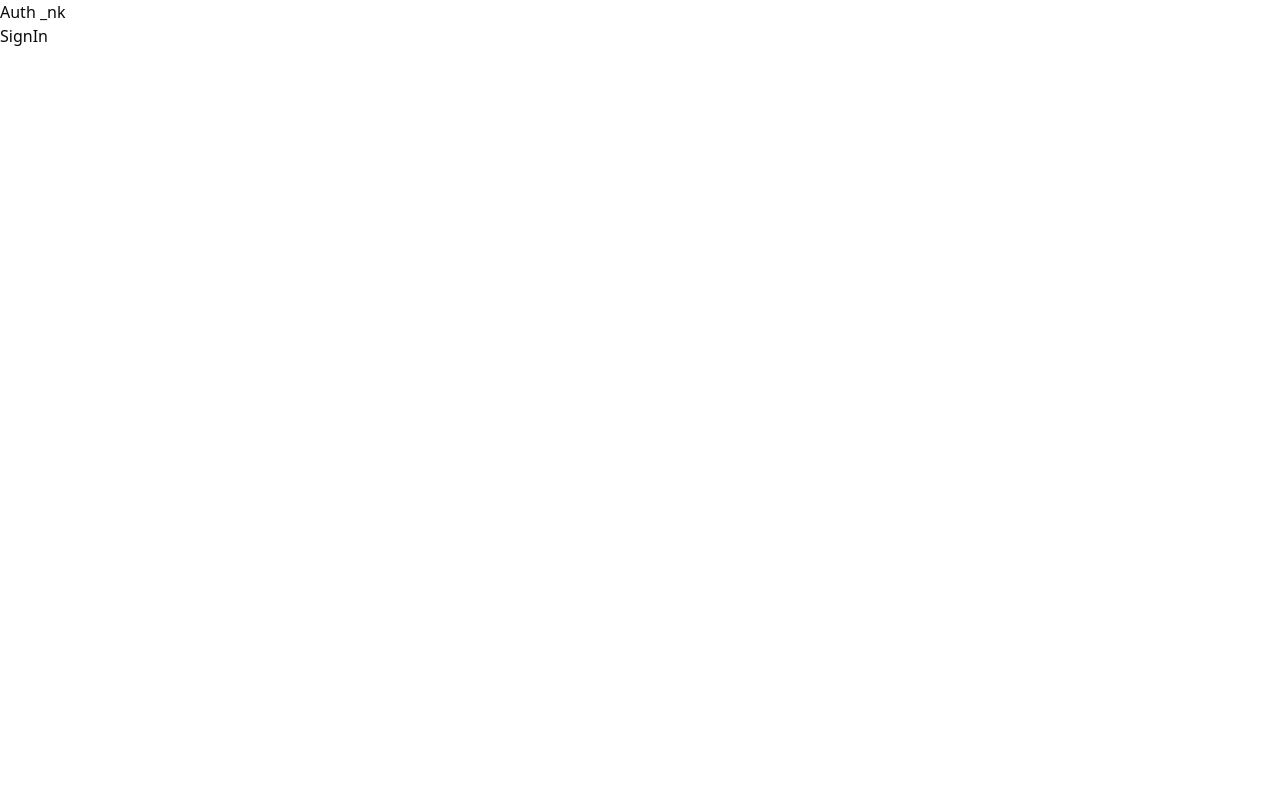
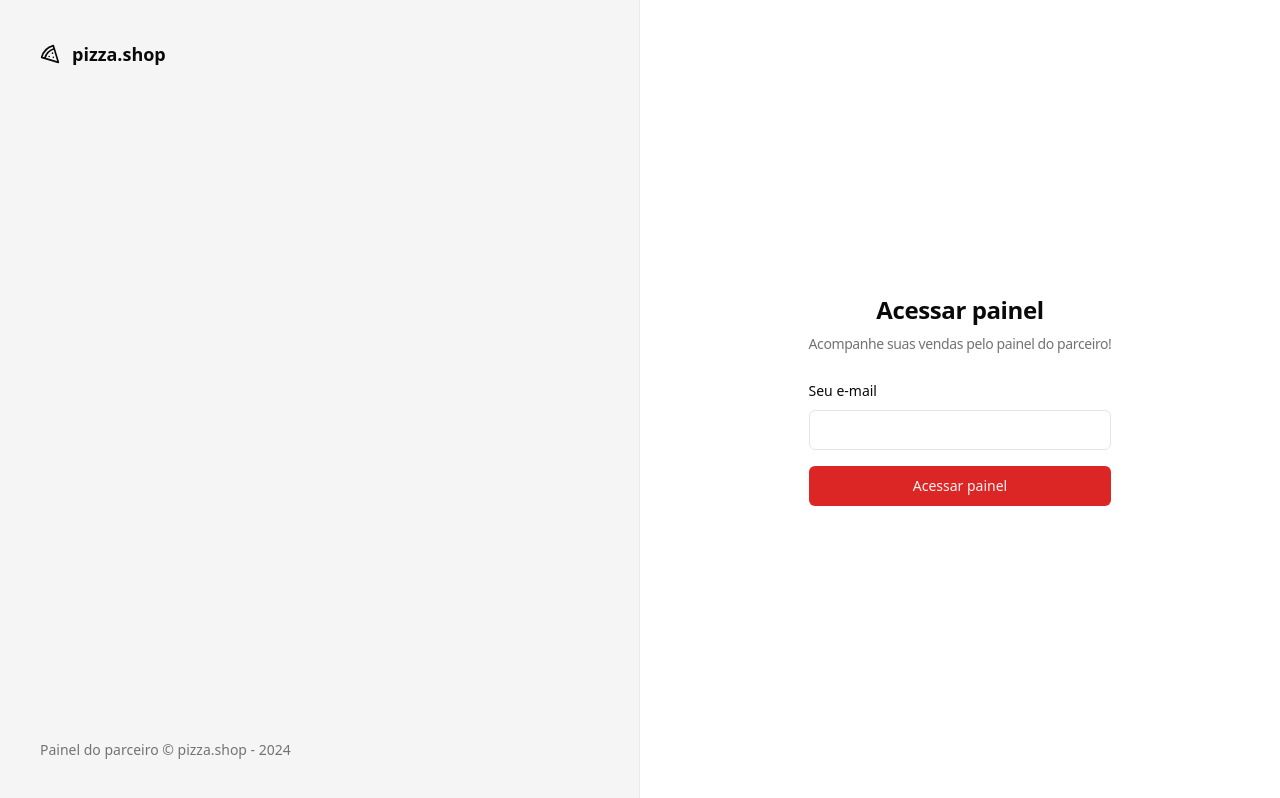
Before and after one commit to bzenky/pizzashop-web, a React app: page /sign-in in a window 1280 px wide. Built offline with nearby package versions, Linux system fonts and the light colour scheme; the HTML template or start-up script is replaced by a standard one.

Commit message:
feat: static login page

```diff
--- a/src/pages/_layouts/auth.tsx
+++ b/src/pages/_layouts/auth.tsx
@@ -1,11 +1,20 @@
+import { Pizza } from 'lucide-react'
 import { Outlet } from 'react-router-dom'
 
 export function AuthLayout() {
   return (
-    <div>
-      <h1>Auth _nk</h1>
+    <div className="min grid h-screen grid-cols-2">
+      <div className="flex h-full flex-col justify-between border-r border-foreground/5 bg-muted p-10 text-muted-foreground">
+        <div className="flex items-center gap-3 text-lg font-medium text-foreground">
+          <Pizza className="h-5 w-5" />
+          <span className="font-semibold">pizza.shop</span>
+        </div>
+        <footer className="text-sm">
+          Painel do parceiro &copy; pizza.shop - {new Date().getFullYear()}
+        </footer>
+      </div>
 
-      <div>
+      <div className="flex flex-col items-center justify-center">
         <Outlet />
       </div>
     </div>
--- a/src/pages/auth/sign-in.tsx
+++ b/src/pages/auth/sign-in.tsx
@@ -1,10 +1,34 @@
 import { Helmet } from 'react-helmet-async'
+
+import { Button } from '@/components/ui/button'
+import { Input } from '@/components/ui/input'
+import { Label } from '@/components/ui/label'
 
 export function SignIn() {
   return (
     <>
       <Helmet title="Login" />
-      <h1>SignIn</h1>
+      <div className="p-8">
+        <div className="w[350px] flex flex-col justify-center gap-6">
+          <div className="flex flex-col gap-2 text-center tracking-tight">
+            <h1 className="text-2xl font-semibold">Acessar painel</h1>
+            <p className="text-sm text-muted-foreground">
+              Acompanhe suas vendas pelo painel do parceiro!
+            </p>
+          </div>
+
+          <form className="space-y-4">
+            <div className="space-y-2">
+              <Label htmlFor="email">Seu e-mail</Label>
+              <Input id="email" type="email" />
+            </div>
+
+            <Button className="w-full" type="submit">
+              Acessar painel
+            </Button>
+          </form>
+        </div>
+      </div>
     </>
   )
 }
```
